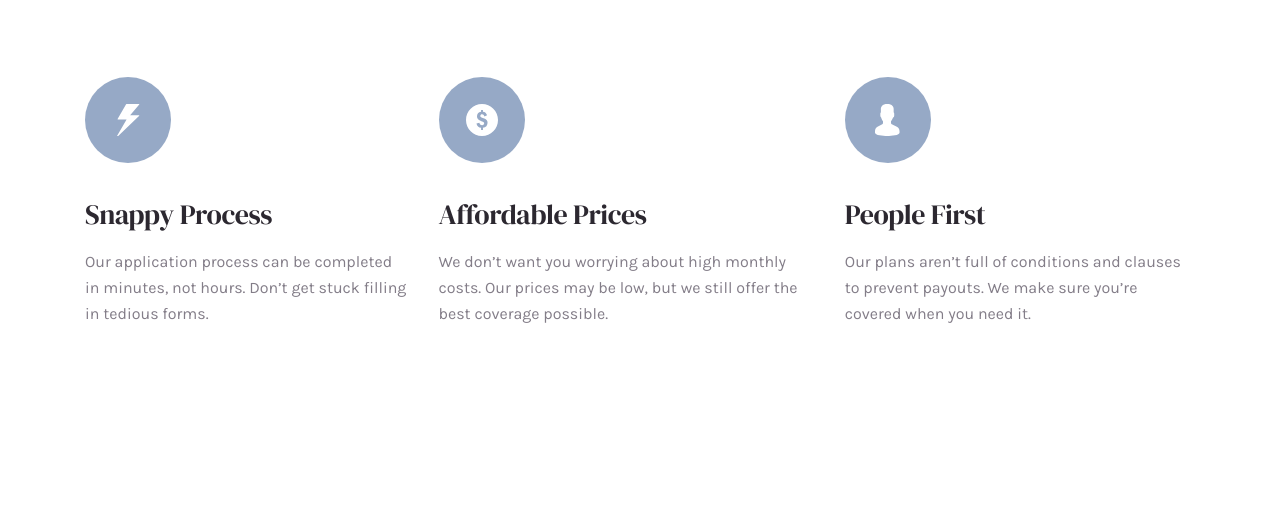
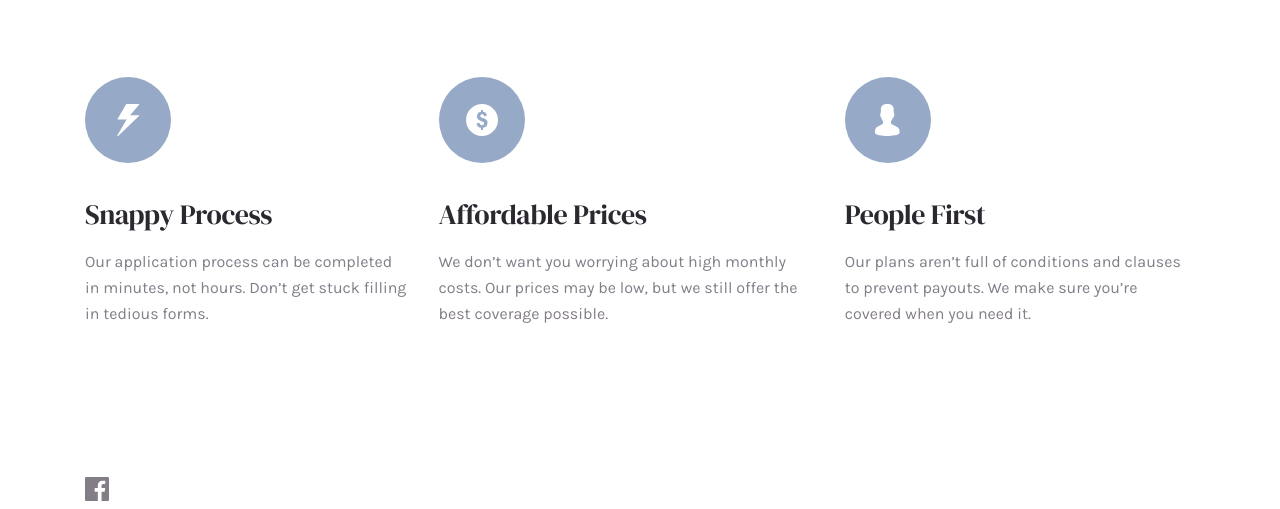
Before and after one commit to rustamidastan/insure, a plain HTML site: page index.html in a window 1280 px wide. Shown: the part 363-872 px from the top of the page. Before the commit the page ends 840 px from the top, so only its background shows below. Drawn offline with Linux system fonts and the light colour scheme.

Commit message:
adding social links

```diff
--- a/css/style.css
+++ b/css/style.css
@@ -156,3 +156,12 @@ body {
   font-family: 'DM Serif Display';
   letter-spacing: -0.4px;
 }
+
+.social-links {
+  color: var(--text-color);
+  transition: color .3s ease;
+}
+
+.social-links:hover {
+  color: var(--secondary-color);
+}
--- a/index.html
+++ b/index.html
@@ -55,5 +55,15 @@
         </ul>
       </div>
     </div>
+
+    <div class="icons">
+      <div class="container">
+        <a href="#" class="social-links">
+          <svg width="24" height="24" viewBox="0 0 24 24" fill="none" xmlns="http://www.w3.org/2000/svg">
+            <path id="Path" d="M22.675 0H1.325C0.593 0 0 0.593 0 1.325V22.676C0 23.407 0.593 24 1.325 24H12.82V14.706H9.692V11.084H12.82V8.413C12.82 5.313 14.713 3.625 17.479 3.625C18.804 3.625 19.942 3.724 20.274 3.768V7.008L18.356 7.009C16.852 7.009 16.561 7.724 16.561 8.772V11.085H20.148L19.681 14.707H16.561V24H22.677C23.407 24 24 23.407 24 22.675V1.325C24 0.593 23.407 0 22.675 0Z" fill="currentColor"/>
+          </svg>
+        </a>
+      </div>
+    </div>
 </body>
 </html>
```
